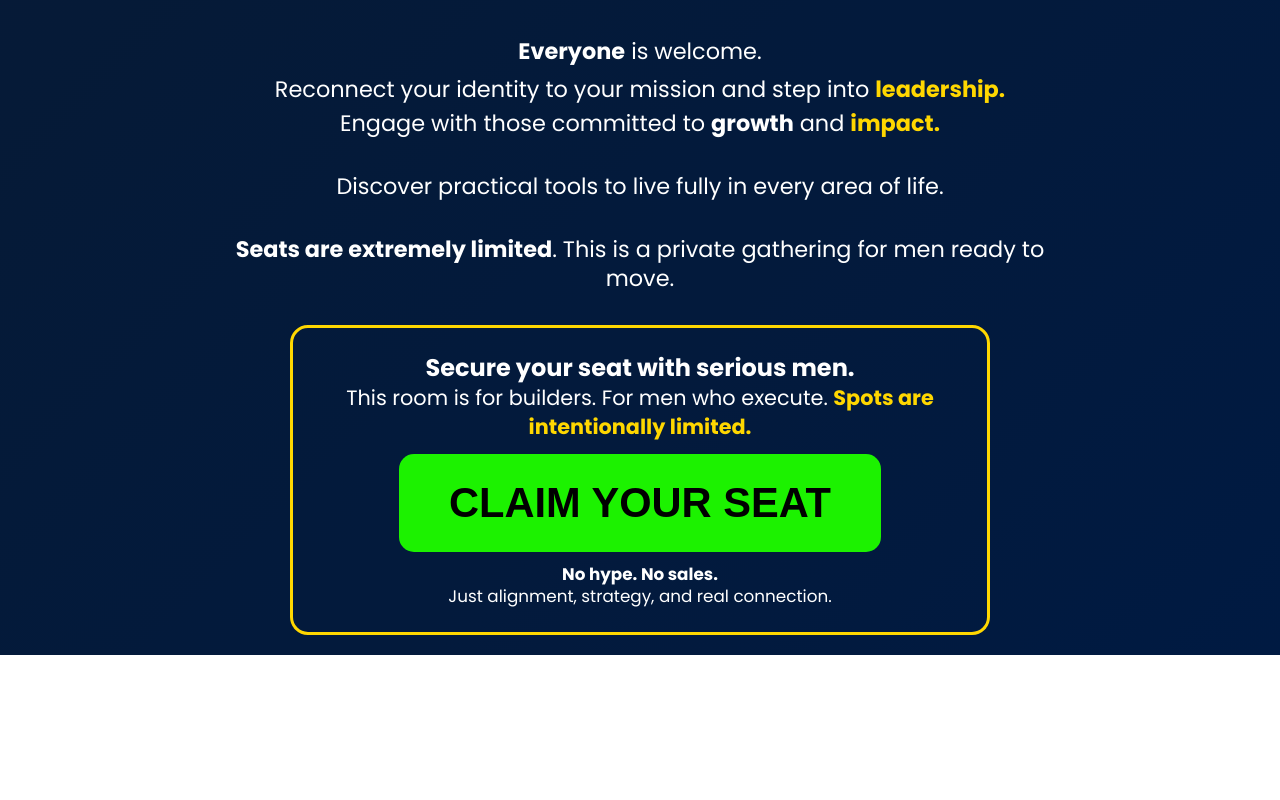
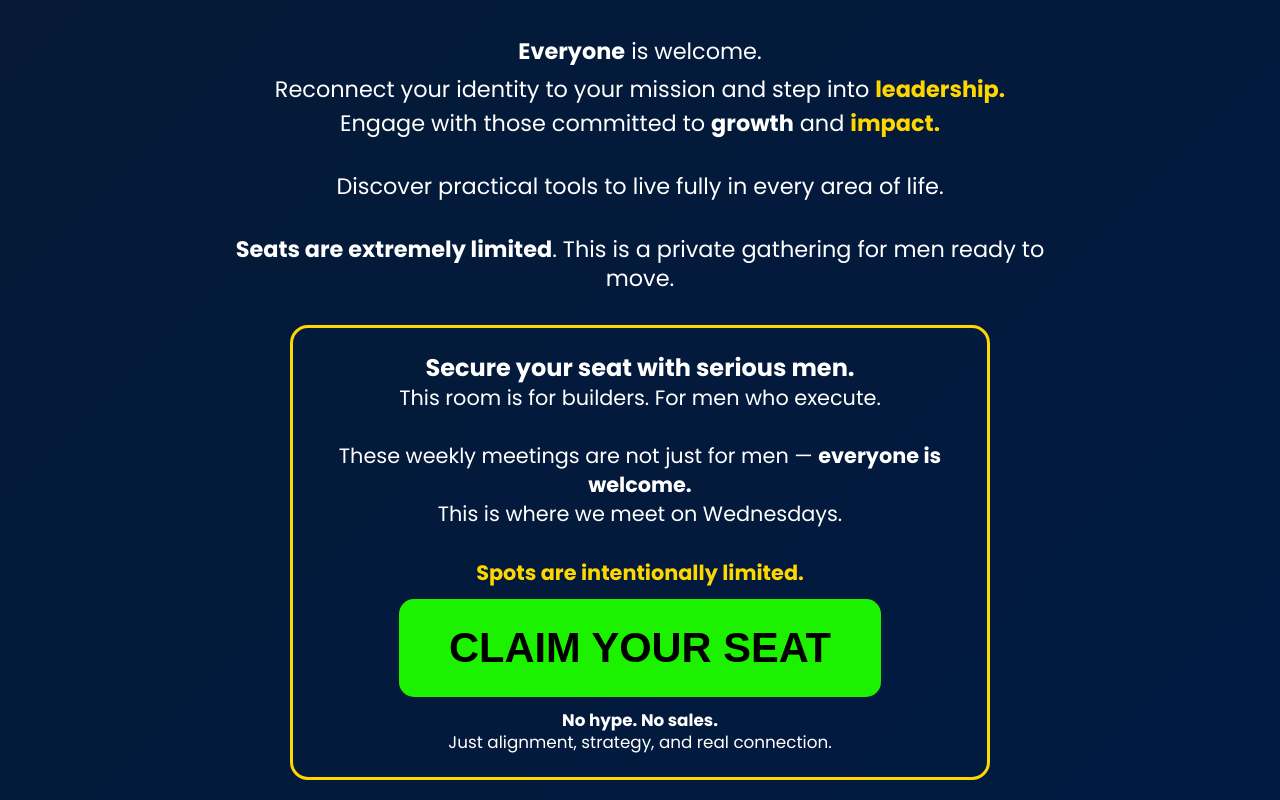
Before and after one commit to Yosuuuf/landing-page, a plain HTML site: page index.html in a window 1280 px wide. Shown: the part 897-1697 px from the top of the page. Before the commit the page ends 1552 px from the top, so only its background shows below. Drawn offline with Linux system fonts and the light colour scheme.

Commit message:
Update index.html

```diff
--- a/index.html
+++ b/index.html
@@ -95,15 +95,23 @@
   <p class="wide">Discover practical tools to live fully in every area of life.</p>
   <p class="medium"><span class="bold">Seats are extremely limited</span>. This is a private gathering for men ready to move.</p>
 
-  <div class="rsvp-info">
-    <p class="rsvp-top"><span class="bold">Secure your seat with serious men.</span></p>
-    <p class="rsvp-sub">This room is for builders. For men who execute. <span class="highlight">Spots are intentionally limited.</span></p>
+ <div class="rsvp-info">
+  <p class="rsvp-top">
+    <span class="bold">Secure your seat with serious men.</span>
+  </p>
 
-    <button class="rsvp-btn" onclick="openModal()">CLAIM YOUR SEAT</button>
+  <p class="rsvp-sub">
+    This room is for builders. For men who execute.<br><br>
+    These weekly meetings are not just for men — <span class="bold">everyone is welcome.</span><br>
+    This is where we meet on Wednesdays.<br><br>
+    <span class="highlight">Spots are intentionally limited.</span>
+  </p>
 
-    <p class="rsvp-bottom"><span class="bold">No hype. No sales.</span></p>
-    <p class="rsvp-bottom">Just alignment, strategy, and real connection.</p>
-  </div>
+  <button class="rsvp-btn" onclick="openModal()">CLAIM YOUR SEAT</button>
+
+  <p class="rsvp-bottom"><span class="bold">No hype. No sales.</span></p>
+  <p class="rsvp-bottom">Just alignment, strategy, and real connection.</p>
+</div>
 
 </div>
 
```
